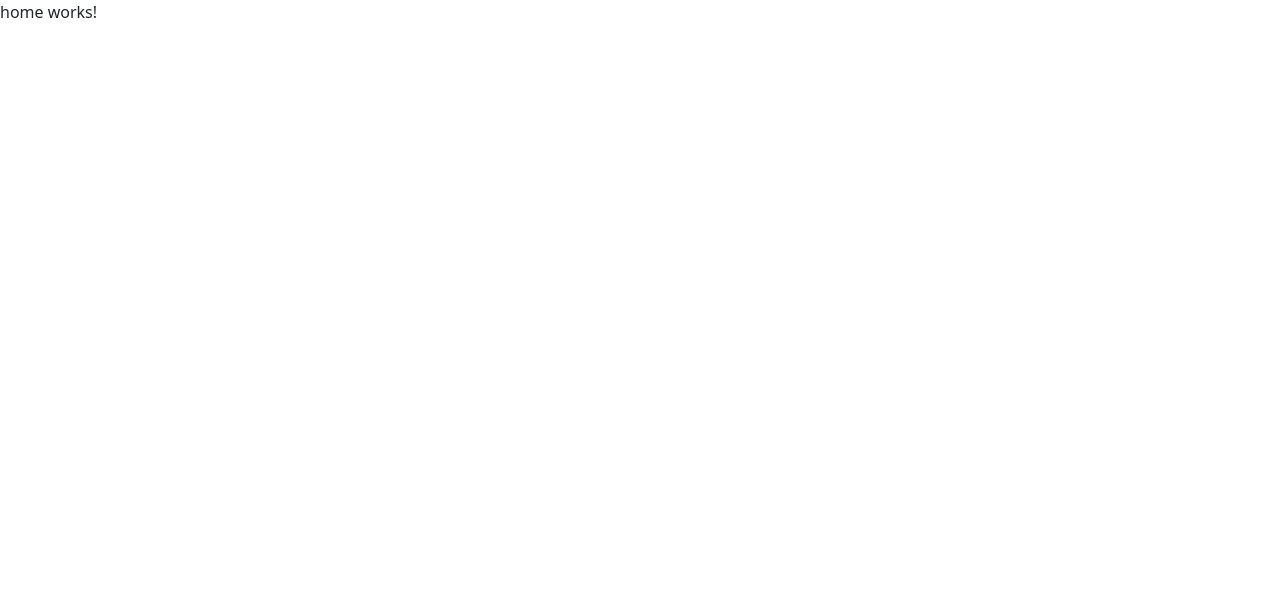
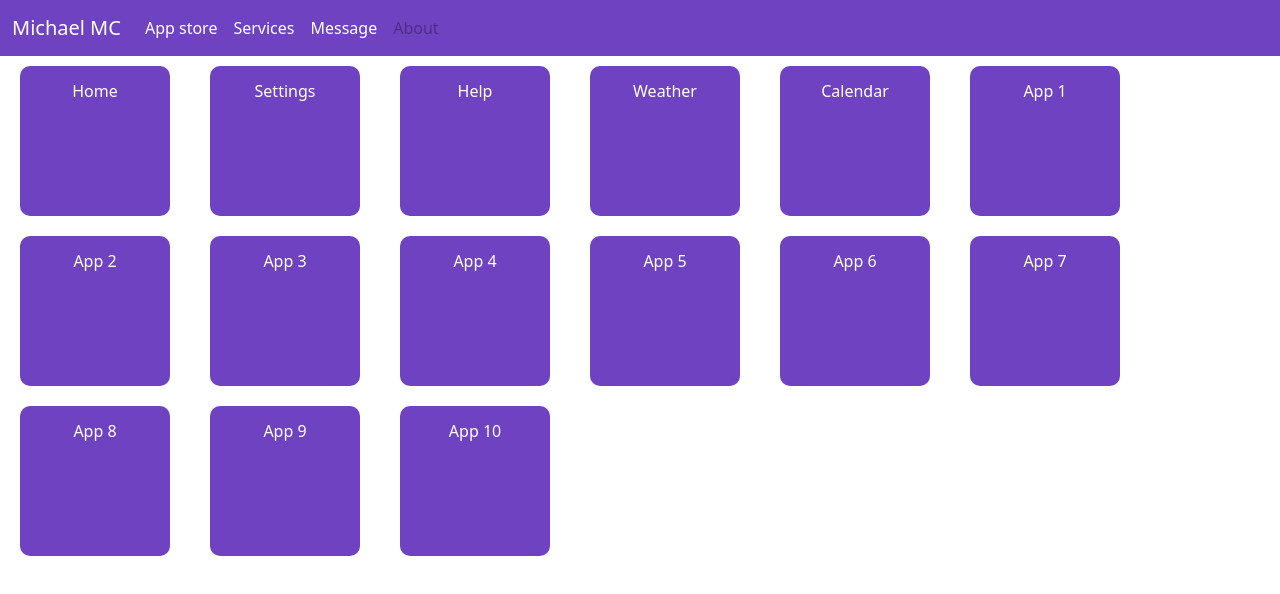
Before and after one commit to mcmichael/ASK, an Angular app: page / in a window 1280 px wide. Shown: the top 594 px of the page. Built offline with nearby package versions, Linux system fonts and the light colour scheme.

Commit message:
Application + bootstrap

```diff
--- a/src/home/home.css
+++ b/src/home/home.css
@@ -0,0 +1,15 @@
+.rounded-square {
+  display: inline-block;
+  width: 150px;
+  height: 150px;
+  border-radius: 10px;
+  background-color: #6f42c1;
+  color: white;
+  text-align: center;
+  line-height: 50px;
+  margin: 10px 20px 10px 20px
+}
+.container{
+    display:flex;
+    gap: 20px;
+}
--- a/src/home/home.html
+++ b/src/home/home.html
@@ -1,25 +1,44 @@
-<p>home works!</p>
-<div class="collapse navbar-collapse" id="navbarSupportedContent">
-  <ul class="navbar-nav me-auto mb-2 mb-lg-0">
+<nav class="navbar navbar-expand-lg" style="background-color: #6f42c1;">
+  <div class="container-fluid">
+    <a class="navbar-brand" href="#" style="color: white;">Michael MC</a>
+    <button class="navbar-toggler" type="button" data-bs-toggle="collapse" data-bs-target="#navbarNav" aria-controls="navbarNav" aria-expanded="false" aria-label="Toggle navigation">
+      <span class="navbar-toggler-icon"></span>
+    </button>
+    <div class="collapse navbar-collapse" id="navbarNav">
+      <ul class="navbar-nav">
         <li class="nav-item">
-      <a class="nav-link active" aria-current="page" href="#">Home</a>
+          <a class="nav-link active" aria-current="page" href="#" style="color: white;">App store</a>
         </li>
         <li class="nav-item">
-      <a class="nav-link" href="#">Link</a>
-    </li>
-    <li class="nav-item dropdown">
-      <a class="nav-link dropdown-toggle" href="#" role="button" data-bs-toggle="dropdown" aria-expanded="false">
-        Dropdown
-      </a>
-      <ul class="dropdown-menu">
-        <li><a class="dropdown-item" href="#">Action</a></li>
-        <li><a class="dropdown-item" href="#">Another action</a></li>
-        <li><hr class="dropdown-divider"></li>
-        <li><a class="dropdown-item" href="#">Something else here</a></li>
-      </ul>
+          <a class="nav-link" style="color: white;" href="#">Services</a>
         </li>
         <li class="nav-item">
-      <a class="nav-link disabled" aria-disabled="true">Disabled</a>
+          <a class="nav-link" href="#" style="color: white;">Message</a>
+        </li>
+        <li class="nav-item">
+          <a class="nav-link disabled" aria-disabled="true">About</a>
         </li>
       </ul>
     </div>
+  </div>
+</nav>
+<div class="container-fluid">
+  <div class="row col-md-12">
+    <span class="rounded-square">Home</span>
+    <span class="rounded-square">Settings</span>
+    <span class="rounded-square">Help</span>
+    <span class="rounded-square">Weather</span>
+    <span class="rounded-square">Calendar</span>
+    <span class="rounded-square">App 1</span>
+    <span class="rounded-square">App 2</span>
+    <span class="rounded-square">App 3</span>
+    <span class="rounded-square">App 4</span>
+    <span class="rounded-square">App 5</span>
+    <span class="rounded-square">App 6</span>
+    <span class="rounded-square">App 7</span>
+    <span class="rounded-square">App 8</span>
+    <span class="rounded-square">App 9</span>
+    <span class="rounded-square">App 10</span>
+
+  </div>
+</div>
```
Also changed, not shown: index.html (added, +13 -0 lines), src/app/objects/Application.ts (added, +9 -0 lines). Lines whose indentation alone changed are shown as unchanged.
